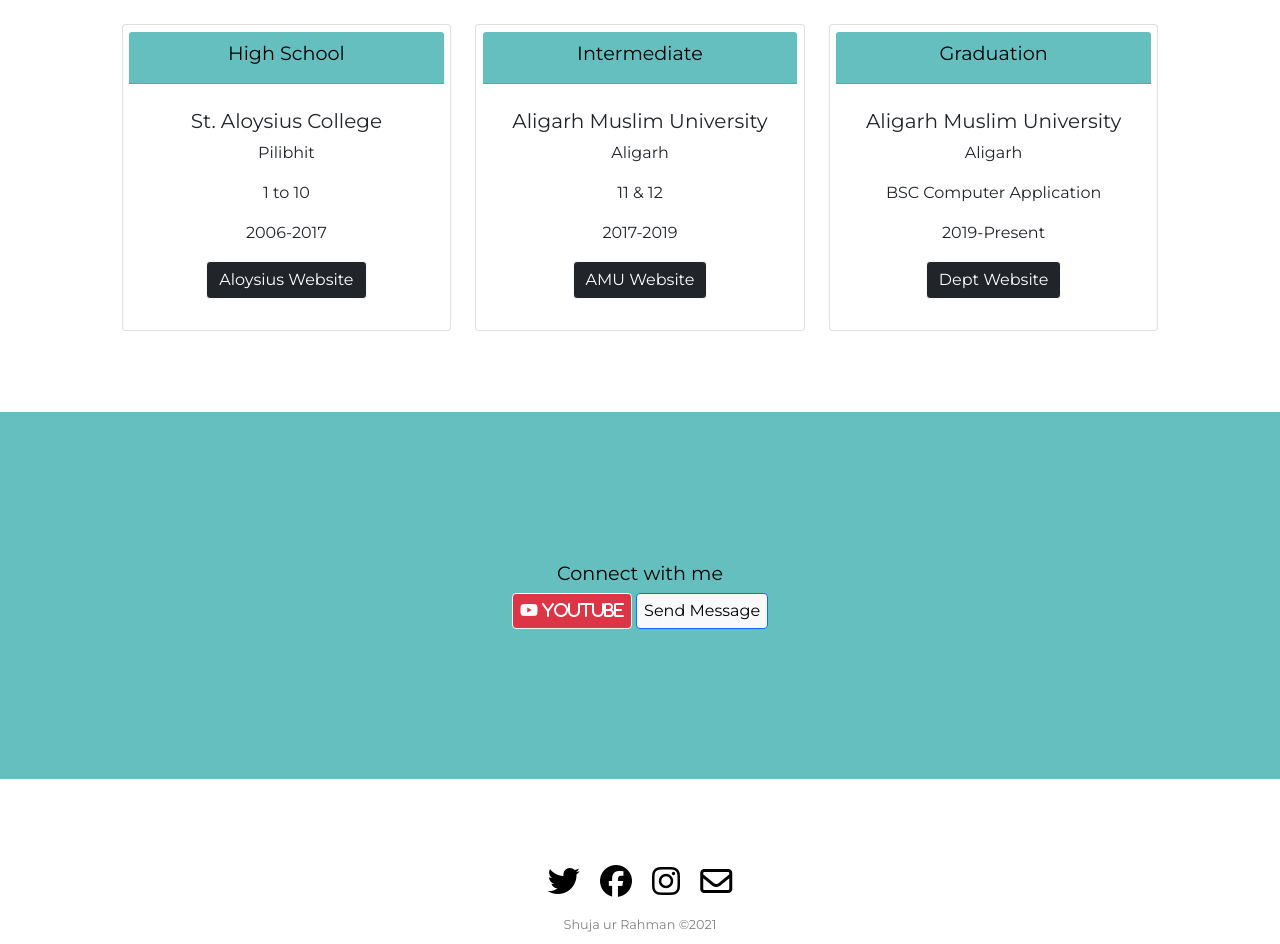
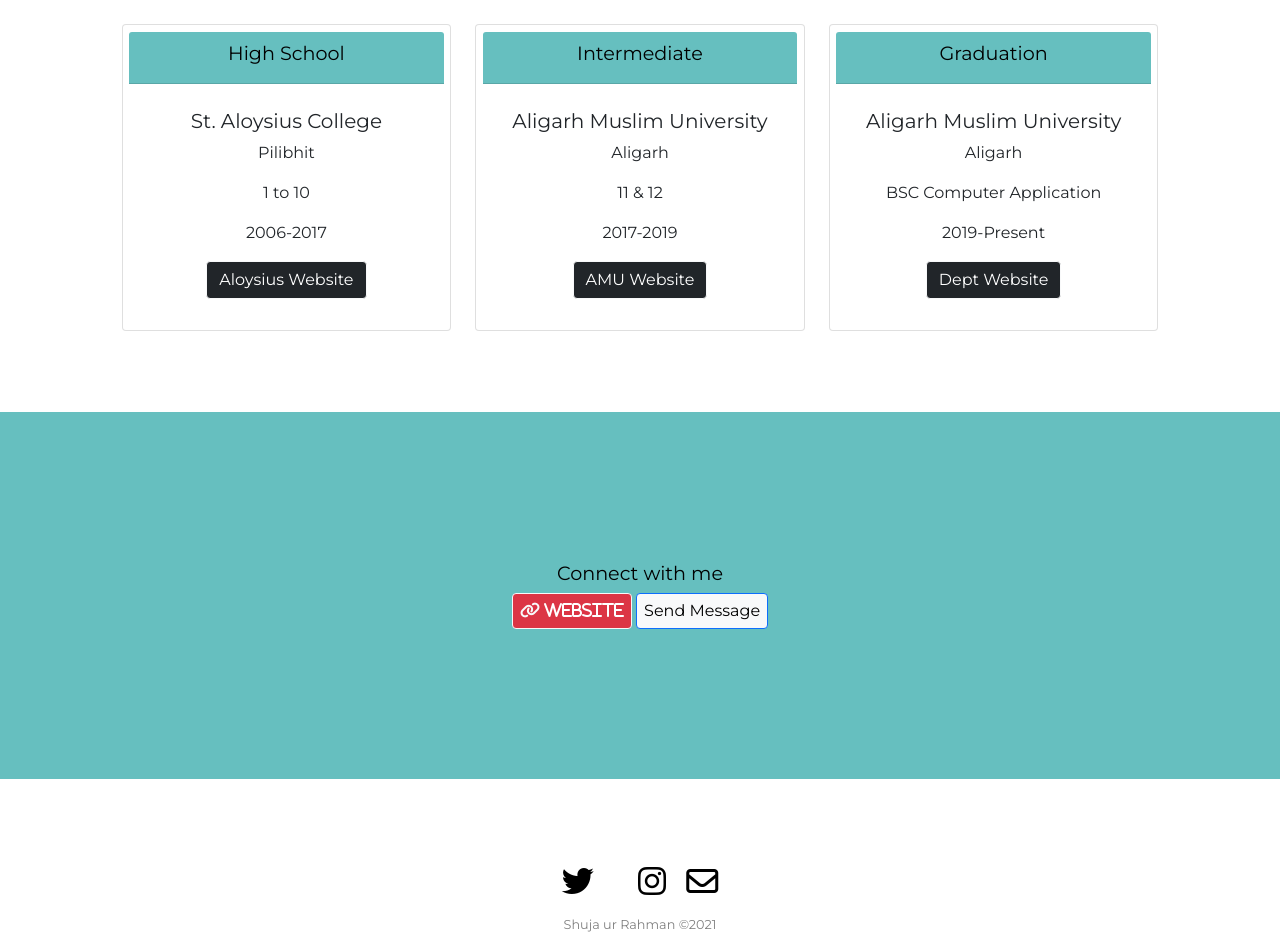
Before and after one commit to shujaurrahman/shuja, a plain HTML site: page index.html in a window 1280 px wide. Shown: the part 1632-2576 px from the top of the page. Drawn offline with nearby package versions, Linux system fonts and the light colour scheme.

Commit message:
Update index.html

```diff
--- a/index.html
+++ b/index.html
@@ -45,7 +45,7 @@
                 <a class="nav-link" href="#cta">Contact</a>
               </li>
               <li class="nav-item">
-                <a class="nav-link" href="https://rahmansahab210.blogspot.com/" target="_blank">Blog</a>
+                <a href="https://shujaurrahman.me/" alt="website" target="_blank">Website</a>
               </li>
               <li class="nav-item">
                 <a class="nav-link" href="https://www.youtube.com/Techdotricks" target="_blank">Youtube</a>
@@ -205,8 +205,8 @@
   <section id="cta">
     <h3 class="contact-d">Connect with me</h3>
 
-    <button type="button" class="btn btn-danger btn-outline-light contact-"><i class="fab fa-youtube"> <a href="https://www.youtube.com/channel/UCwb2WUiXslkoYdDbwSSJ2tQ" target="_blank">Youtube</a></i></button>
-    <button type="button" class="btn btn-light btn-outline-primary contact-"> <a style="color:black;" href="mailto:shujaurrehman210@gmail.com" target="_blank">Send Message</a></button>
+    <button type="button" class="btn btn-danger btn-outline-light contact-"><i class="fa-solid fa-link"> <a href="https://shujaurrahman.me/" alt="website" target="_blank">Website</a></i></button>
+    <button type="button" class="btn btn-light btn-outline-primary contact-"> <a style="color:black;" href="mailto:discuss@shujaurrahman.me" target="_blank">Send Message</a></button>
 
   </section>
 
@@ -216,9 +216,9 @@
   <footer id="footer">
     <div class="footer-">
       <a href="https://twitter.com/shujaurrehman21" target="_blank"><i class="fab fa-2x fa-twitter social"></i></a>
-      <a href="https://www.facebook.com/profile.php?id=100011389052033" target="_blank"><i class="fab fa-2x fa-facebook social"></i></a>
+      <a href="https://shujaurrahman.me/" alt="website" target="_blank"><i class="fa-solid fa-link"></i></a>
       <a href="https://www.instagram.com/shujaurrahman_/" target="_blank"><i class="fab fa-2x fa-instagram social"></i></a>
-      <a href="mailto:shujaurrehman210@gmail.com" target="_blank"><i class="far fa-2x fa-envelope social"></i></a>
+      <a href="mailto:discuss@shujaurrahman.me" target="_blank"><i class="far fa-2x fa-envelope social"></i></a>
     <p style="margin: 8px auto 10px;font-size: 0.8rem;"> Shuja ur Rahman ©2021 </p>
    </div>
   </footer>
```
